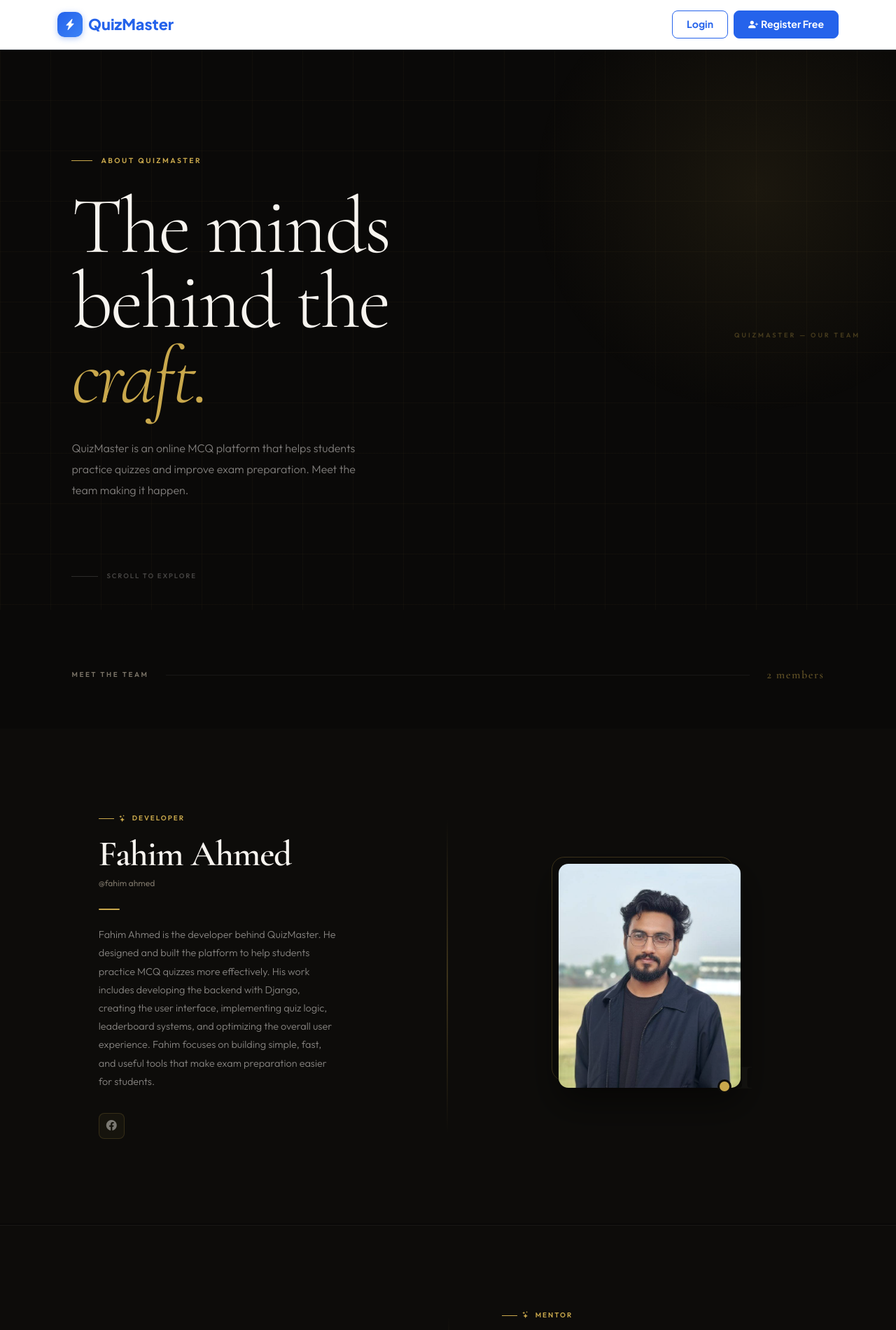
After one commit to fahimpyto/quiz-site, a Django app: page /about/ in a window 1280 px wide. The commit adds this page. Shown: the top 1900 px of the page at 70% size. Run offline with Django 5.2, Linux system fonts and the light colour scheme; data comes from the database, SQL or seed files in the repository; both versions use the stored data as it was after the commit.

Commit message:
about page

```diff
--- a/quiz/admin.py
+++ b/quiz/admin.py
@@ -1,6 +1,7 @@
 from django.contrib import admin
-from .models import Class, Subject, Quiz
+from .models import Class, Subject, Quiz ,TeamMember
 
 admin.site.register(Class)
 admin.site.register(Subject)
 admin.site.register(Quiz)
+admin.site.register(TeamMember)
--- /dev/null
+++ b/quiz/templates/quiz/about.html
@@ -0,0 +1,437 @@
+{% extends "quiz/base.html" %}
+{% block title %}About QuizMaster – Meet the Team Behind the Platform{% endblock %}
+{% block meta_description %}Learn about QuizMaster – the online MCQ quiz platform helping students ace their exams. Meet the passionate team building smarter ways to learn and prepare.{% endblock %}
+
+{% block extra_css %}
+<style>
+@import url('https://fonts.googleapis.com/css2?family=Cormorant+Garamond:ital,wght@0,300;0,600;0,700;1,300;1,600&family=Outfit:wght@300;400;500;600&display=swap');
+
+:root {
+  --ink:   #0a0908;
+  --cream: #f7f4ef;
+  --gold:  #c9a84c;
+  --muted: #7a7367;
+}
+
+/* ── Wrap ─────────────────────────────────────────────── */
+.aw { font-family:'Outfit',sans-serif; background:var(--ink); color:var(--cream); overflow-x:hidden; }
+
+/* ══════════════════════════════════════════════════════
+   HERO
+══════════════════════════════════════════════════════ */
+.aw-hero {
+  position:relative;
+  min-height:100vh;
+  display:flex; align-items:center;
+  padding:0 8vw;
+  overflow:hidden;
+}
+
+.aw-hero::before {
+  content:''; position:absolute; inset:0;
+  background-image:
+    linear-gradient(rgba(201,168,76,.035) 1px, transparent 1px),
+    linear-gradient(90deg,rgba(201,168,76,.035) 1px, transparent 1px);
+  background-size:72px 72px;
+  pointer-events:none;
+}
+.aw-hero::after {
+  content:''; position:absolute;
+  width:700px; height:700px; border-radius:50%;
+  background:radial-gradient(circle, rgba(201,168,76,.09) 0%, transparent 65%);
+  top:-150px; right:-150px; pointer-events:none;
+}
+
+.hero-inner { position:relative; z-index:2; max-width:680px; }
+
+.hero-eyebrow {
+  display:inline-flex; align-items:center; gap:12px;
+  font-size:.65rem; font-weight:600;
+  letter-spacing:.24em; text-transform:uppercase; color:var(--gold);
+  margin-bottom:2rem;
+  opacity:0; transform:translateY(14px);
+  animation:fUp .6s .1s forwards;
+}
+.hero-eyebrow span {
+  display:block; width:30px; height:1px; background:var(--gold);
+}
+
+.hero-h1 {
+  font-family:'Cormorant Garamond',serif;
+  font-size:clamp(3.8rem,9vw,8.5rem);
+  font-weight:300; line-height:.93;
+  letter-spacing:-.025em; color:var(--cream);
+  margin:0 0 2.2rem;
+  opacity:0; transform:translateY(30px);
+  animation:fUp .85s .25s forwards;
+}
+.hero-h1 em { font-style:italic; color:var(--gold); }
+
+.hero-p {
+  font-size:1rem; font-weight:300;
+  color:rgba(247,244,239,.5);
+  max-width:420px; line-height:1.85;
+  opacity:0; transform:translateY(14px);
+  animation:fUp .7s .45s forwards;
+}
+
+.hero-vert {
+  position:absolute; right:4vw; top:50%;
+  transform:translateY(-50%) rotate(90deg);
+  font-size:.58rem; font-weight:600;
+  letter-spacing:.32em; text-transform:uppercase;
+  color:rgba(201,168,76,.3); white-space:nowrap;
+  opacity:0; animation:fUp .6s .65s forwards;
+}
+
+.hero-scroll {
+  position:absolute; bottom:2.5rem; left:8vw;
+  display:flex; align-items:center; gap:12px;
+  font-size:.6rem; font-weight:600;
+  letter-spacing:.2em; text-transform:uppercase;
+  color:rgba(247,244,239,.25);
+  opacity:0; animation:fUp .6s .75s forwards;
+}
+.hero-scroll-bar {
+  width:38px; height:1px; background:rgba(247,244,239,.15);
+  position:relative; overflow:hidden;
+}
+.hero-scroll-bar::after {
+  content:''; position:absolute; top:0; left:-100%;
+  width:100%; height:100%; background:var(--gold);
+  animation:scan 2.2s 1s infinite;
+}
+
+/* ══════════════════════════════════════════════════════
+   TEAM SECTION
+══════════════════════════════════════════════════════ */
+.aw-team { padding-bottom:8rem; }
+
+.team-hdr {
+  display:flex; align-items:center; gap:1.5rem;
+  padding:5rem 8vw 4rem;
+  opacity:0; transform:translateY(18px);
+  transition:opacity .7s, transform .7s;
+}
+.team-hdr.vis { opacity:1; transform:none; }
+.team-hdr-lbl {
+  font-size:.62rem; font-weight:600;
+  letter-spacing:.26em; text-transform:uppercase; color:var(--muted);
+  white-space:nowrap;
+}
+.team-hdr-rule { flex:1; height:1px; background:rgba(255,255,255,.06); }
+.team-hdr-num {
+  font-family:'Cormorant Garamond',serif;
+  font-size:1rem; font-weight:600;
+  color:rgba(201,168,76,.45); letter-spacing:.1em;
+}
+
+/* ══════════════════════════════════════════════════════
+   MEMBER BLOCK
+══════════════════════════════════════════════════════ */
+.mb {
+  position:relative;
+  display:grid;
+  grid-template-columns:1fr 1fr;
+  gap:0;
+  margin-bottom:3px;
+  overflow:hidden;
+  align-items:center;
+  background:#0d0c0a;
+  padding:3.5rem 5vw;
+}
+
+/* subtle row separator */
+.mb + .mb { border-top:1px solid rgba(255,255,255,.05); }
+
+/* EVEN: image col goes LEFT */
+.mb.even .mb-img-wrap { order:-1; }
+
+/* ── 3-PANEL CURTAIN ─────────────────────────────────── */
+.curtain {
+  position:absolute; inset:0;
+  display:grid; grid-template-columns:1fr 1fr 1fr;
+  z-index:20; pointer-events:none;
+}
+.c-panel {
+  background:var(--ink);
+  transform-origin:top center;
+  transform:scaleY(1);
+  transition:transform .8s cubic-bezier(.76,0,.24,1);
+}
+.c-panel:nth-child(1) { transition-delay:.00s; }
+.c-panel:nth-child(2) { transition-delay:.12s; }
+.c-panel:nth-child(3) { transition-delay:.24s; }
+.mb.open .c-panel {
+  transform:scaleY(0);
+  transform-origin:bottom center;
+}
+
+/* ── IMAGE wrapper ───────────────────────────────────── */
+.mb-img-wrap {
+  display:flex;
+  align-items:center;
+  justify-content:center;
+  padding:1rem 2rem;
+}
+
+/* The shaped portrait frame */
+.mb-img-frame {
+  position:relative;
+  width:260px;
+  height:320px;
+  flex-shrink:0;
+}
+
+/* Offset decorative border */
+.mb-img-frame::before {
+  content:''; position:absolute;
+  inset:-10px 10px 10px -10px;
+  border:1.5px solid rgba(201,168,76,.25);
+  border-radius:18px;
+  z-index:0;
+  transition:transform .5s ease;
+}
+.mb:hover .mb-img-frame::before { transform:translate(5px,-5px); }
+
+/* Gold dot accent */
+.mb-img-frame::after {
+  content:''; position:absolute;
+  width:14px; height:14px; border-radius:50%;
+  background:var(--gold);
+  bottom:-5px; right:16px;
+  z-index:3;
+  box-shadow:0 0 0 3px #0d0c0a;
+}
+
+.mb-img-frame img {
+  position:relative; z-index:1;
+  width:260px; height:320px;
+  object-fit:cover; object-position:top center;
+  display:block;
+  border-radius:14px;
+  filter:grayscale(20%) contrast(1.06);
+  transition:filter .6s, transform .6s;
+  box-shadow:0 20px 50px rgba(0,0,0,.5);
+}
+.mb:hover .mb-img-frame img {
+  filter:grayscale(0%) contrast(1);
+  transform:scale(1.02);
+}
+
+/* Index watermark behind frame */
+.mb-img-num {
+  position:absolute; bottom:-1rem; right:-1.2rem;
+  font-family:'Cormorant Garamond',serif;
+  font-size:5rem; font-weight:700; line-height:1;
+  color:rgba(247,244,239,.04);
+  user-select:none; pointer-events:none; z-index:0;
+  transition:color .4s;
+}
+.mb:hover .mb-img-num { color:rgba(201,168,76,.08); }
+
+/* ── TEXT col ────────────────────────────────────────── */
+.mb-txt {
+  display:flex; flex-direction:column; justify-content:center;
+  padding:4rem 6vw;
+  background:#0d0c0a;
+  position:relative;
+}
+
+/* Vertical gold accent line — always on the side facing the image */
+.mb-txt::before {
+  content:''; position:absolute;
+  top:12%; bottom:12%; width:2px;
+  background:linear-gradient(to bottom, transparent, var(--gold), transparent);
+  opacity:.25; transition:opacity .4s;
+}
+/* Odd (text left): accent on RIGHT side of text col */
+.mb.odd  .mb-txt::before { right:0; left:auto; }
+/* Even (text right): accent on LEFT side of text col */
+.mb.even .mb-txt::before { left:0; right:auto; }
+
+.mb:hover .mb-txt::before { opacity:.6; }
+
+.mb-role {
+  display:inline-flex; align-items:center; gap:7px;
+  font-size:.62rem; font-weight:600;
+  letter-spacing:.2em; text-transform:uppercase; color:var(--gold);
+  margin-bottom:1.1rem;
+}
+.mb-role::before { content:''; width:22px; height:1px; background:var(--gold); }
+
+.mb-name {
+  font-family:'Cormorant Garamond',serif;
+  font-size:clamp(2.5rem,4vw,4rem);
+  font-weight:600; line-height:1;
+  letter-spacing:-.02em; color:var(--cream);
+  margin:0 0 .35rem;
+}
+
+.mb-handle {
+  font-size:.76rem; font-weight:400; color:var(--muted);
+  margin-bottom:1.6rem;
+}
+
+.mb-divider {
+  width:30px; height:2px; border-radius:2px;
+  background:var(--gold); margin-bottom:1.4rem;
+  transition:width .5s ease;
+}
+.mb:hover .mb-divider { width:52px; }
+
+.mb-details {
+  font-size:.9rem; font-weight:300;
+  color:rgba(247,244,239,.52);
+  line-height:1.82; margin-bottom:2rem; max-width:340px;
+}
+
+/* Socials */
+.mb-socials { display:flex; gap:9px; flex-wrap:wrap; }
+.mb-socials a {
+  width:37px; height:37px;
+  display:flex; align-items:center; justify-content:center;
+  border-radius:8px;
+  border:1px solid rgba(201,168,76,.18);
+  background:rgba(201,168,76,.05);
+  color:rgba(247,244,239,.45);
+  font-size:15px; text-decoration:none;
+  transition:all .25s ease;
+}
+.mb-socials a:hover {
+  background:var(--gold); border-color:var(--gold);
+  color:var(--ink);
+  transform:translateY(-3px);
+  box-shadow:0 8px 22px rgba(201,168,76,.28);
+}
+
+/* ── Responsive ──────────────────────────────────────── */
+@media (max-width:768px) {
+  .mb { grid-template-columns:1fr; padding:2.5rem 6vw; }
+  .mb-img-wrap { order:0 !important; padding:0 0 1.5rem; }
+  .mb-txt { order:1 !important; padding:0; }
+  .mb-img-frame { width:200px; height:250px; }
+  .mb-img-frame img { width:200px; height:250px; }
+  .mb.odd  .mb-txt::before,
+  .mb.even .mb-txt::before {
+    top:0; bottom:auto; left:0; right:auto;
+    width:100%; height:2px;
+    background:linear-gradient(to right, transparent, var(--gold), transparent);
+  }
+  .hero-vert { display:none; }
+}
+
+/* ── Keyframes ───────────────────────────────────────── */
+@keyframes fUp  { to { opacity:1; transform:none; } }
+@keyframes scan { 0%{left:-100%} 50%{left:100%} 100%{left:100%} }
+</style>
+{% endblock %}
+
+{% block content %}
+<div class="aw">
+
+  <!-- ══ HERO ════════════════════════════════════════ -->
+  <section class="aw-hero">
+    <div class="hero-inner">
+      <div class="hero-eyebrow"><span></span>About QuizMaster</div>
+      <h1 class="hero-h1">The minds<br>behind the<br><em>craft.</em></h1>
+      <p class="hero-p">QuizMaster is an online MCQ platform that helps students
+        practice quizzes and improve exam preparation. Meet the team making it happen.</p>
+    </div>
+    <span class="hero-vert">QuizMaster — Our Team</span>
+    <div class="hero-scroll">
+      <span class="hero-scroll-bar"></span>
+      Scroll to explore
+    </div>
+  </section>
+
+  <!-- ══ TEAM ════════════════════════════════════════ -->
+  <section class="aw-team">
+
+    <div class="team-hdr js-vis">
+      <span class="team-hdr-lbl">Meet the team</span>
+      <span class="team-hdr-rule"></span>
+      <span class="team-hdr-num">{{ members|length }} members</span>
+    </div>
+
+    {% for m in members %}
+    {# ODD  (1,3,5…): text LEFT  + image RIGHT  #}
+    {# EVEN (2,4,6…): image LEFT + text RIGHT   #}
+    <div class="mb {% if forloop.counter|divisibleby:2 %}even{% else %}odd{% endif %} js-curtain">
+
+      <!-- 3 curtain panels -->
+      <div class="curtain" aria-hidden="true">
+        <div class="c-panel"></div>
+        <div class="c-panel"></div>
+        <div class="c-panel"></div>
+      </div>
+
+      <!-- TEXT (default first in DOM = left col for odd) -->
+      <div class="mb-txt">
+        <span class="mb-role"><i class="bi bi-stars"></i> {{ m.role }}</span>
+        <h2 class="mb-name">{{ m.name }}</h2>
+        <p class="mb-handle">@{{ m.name|lower }}</p>
+        <div class="mb-divider"></div>
+        <p class="mb-details">{{ m.details }}</p>
+        <div class="mb-socials">
+          {% if m.github %}
+          <a href="{{ m.github }}" target="_blank" rel="noopener" title="GitHub"><i class="bi bi-github"></i></a>
+          {% endif %}
+          {% if m.facebook %}
+          <a href="{{ m.facebook }}" target="_blank" rel="noopener" title="Facebook"><i class="bi bi-facebook"></i></a>
+          {% endif %}
+          {% if m.instagram %}
+          <a href="{{ m.instagram }}" target="_blank" rel="noopener" title="Instagram"><i class="bi bi-instagram"></i></a>
+          {% endif %}
+          {% if m.linkedin %}
+          <a href="{{ m.linkedin }}" target="_blank" rel="noopener" title="LinkedIn"><i class="bi bi-linkedin"></i></a>
+          {% endif %}
+          {% if m.whatsapp %}
+          <a href="https://wa.me/{{ m.whatsapp }}" target="_blank" rel="noopener" title="WhatsApp"><i class="bi bi-whatsapp"></i></a>
+          {% endif %}
+        </div>
+      </div>
+
+      <!-- IMAGE (order:-1 on even → moves to left) -->
+      <div class="mb-img-wrap">
+        <div class="mb-img-frame">
+          {% if m.image %}
+          <img src="{{ m.image.url }}" alt="{{ m.name }}">
+          {% else %}
+          <img src="/static/images/default-avatar.png" alt="{{ m.name }}">
+          {% endif %}
+          <span class="mb-img-num">0{{ forloop.counter }}</span>
+        </div>
+      </div>
+
+    </div>
+    {% endfor %}
+
+  </section>
+
+</div>
+{% endblock %}
+
+{% block extra_js %}
+<script>
+(function(){
+
+  /* Generic visibility observer */
+  const visObs = new IntersectionObserver(entries => {
+    entries.forEach(e => {
+      if(e.isIntersecting){ e.target.classList.add('vis'); visObs.unobserve(e.target); }
+    });
+  },{ threshold:.15 });
+  document.querySelectorAll('.js-vis').forEach(el => visObs.observe(el));
+
+  /* Curtain reveal — adds .open which collapses the 3 panels upward */
+  const curtainObs = new IntersectionObserver(entries => {
+    entries.forEach(e => {
+      if(e.isIntersecting){ e.target.classList.add('open'); curtainObs.unobserve(e.target); }
+    });
+  },{ threshold:.18 });
+  document.querySelectorAll('.js-curtain').forEach(el => curtainObs.observe(el));
+
+})();
+</script>
+{% endblock %}
--- a/quiz/templates/quiz/base.html
+++ b/quiz/templates/quiz/base.html
@@ -317,6 +317,7 @@
       </div>
       <div class="col-12 col-md-6 d-flex align-items-center justify-content-md-end">
         <div class="footer-links">
+          <a href="{% url 'about' %}">About us</a>
           <a href="#">Privacy Policy</a>
           <a href="#">Terms of Service</a>
           <a href="#">Contact</a>
--- a/quiz/urls.py
+++ b/quiz/urls.py
@@ -20,6 +20,7 @@ urlpatterns = [
     path("quiz/<int:quiz_id>/submit/", views.submit_quiz, name="submit_quiz"),
     path("quiz/<int:quiz_id>/result/", views.quiz_result, name="quiz_result"),
     path("quiz/<int:quiz_id>/leaderboard/", views.quiz_leaderboard, name="quiz_leaderboard"),
+    path("about/", views.about, name="about"),
 
 
 ]
--- a/quiz/views.py
+++ b/quiz/views.py
@@ -293,3 +293,13 @@ def quiz_leaderboard(request, quiz_id):
         "quiz": quiz,
         "leaderboard": leaderboard
     })
+
+from .models import TeamMember
+
+def about(request):
+
+    members = TeamMember.objects.all()
+
+    return render(request, "quiz/about.html", {
+        "members": members
+    })
--- a/quizsite/settings.py
+++ b/quizsite/settings.py
@@ -23,7 +23,7 @@ BASE_DIR = Path(__file__).resolve().parent.parent
 SECRET_KEY = "django-insecure-#9ynivx+4@5%wz$-a&27&aomb$0rapfjsnljvhca94tq%dfmac"
 
 # SECURITY WARNING: don't run with debug turned on in production!
-DEBUG = False
+DEBUG = True
 
 ALLOWED_HOSTS = [
     "quiz-site-pp5w.onrender.com",
@@ -122,3 +122,6 @@ USE_TZ = True
 
 STATIC_URL = "static/"
 STATIC_ROOT = BASE_DIR / "staticfiles"
+
+MEDIA_URL = "/media/"
+MEDIA_ROOT = BASE_DIR / "media"
--- a/quizsite/urls.py
+++ b/quizsite/urls.py
@@ -1,7 +1,14 @@
 from django.contrib import admin
 from django.urls import path, include
+from django.conf import settings
+from django.conf.urls.static import static
+
+
 
 urlpatterns = [
     path('admin/', admin.site.urls),
     path('', include('quiz.urls')),
 ]
+
+if settings.DEBUG:
+    urlpatterns += static(settings.MEDIA_URL, document_root=settings.MEDIA_ROOT)
```
Also changed, not shown: quiz/models.py (+20 -0 lines), db.sqlite3, media/team/fhim.png (added), media/team/nhm.png (added), quiz/migrations/0004_teammember.py (added).
